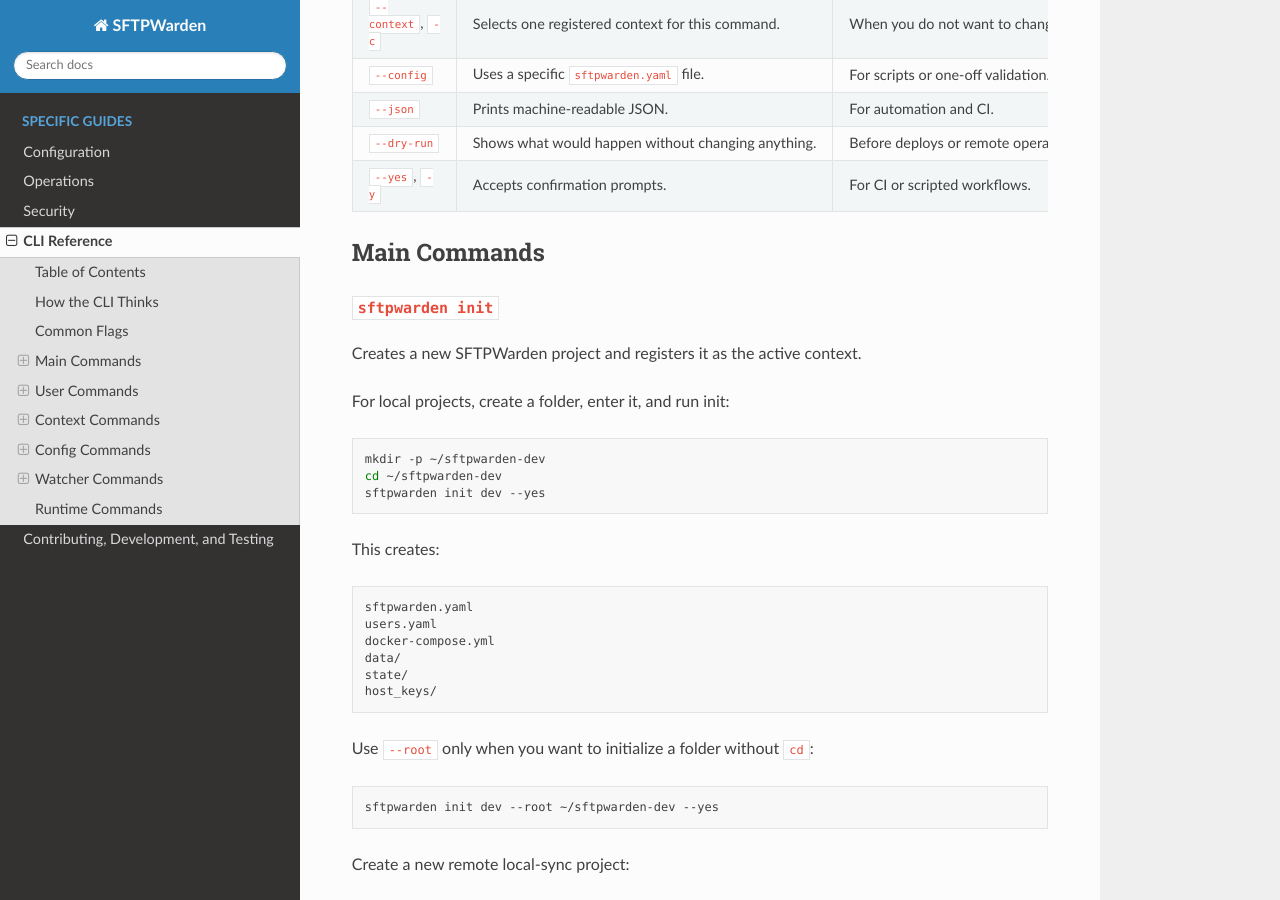
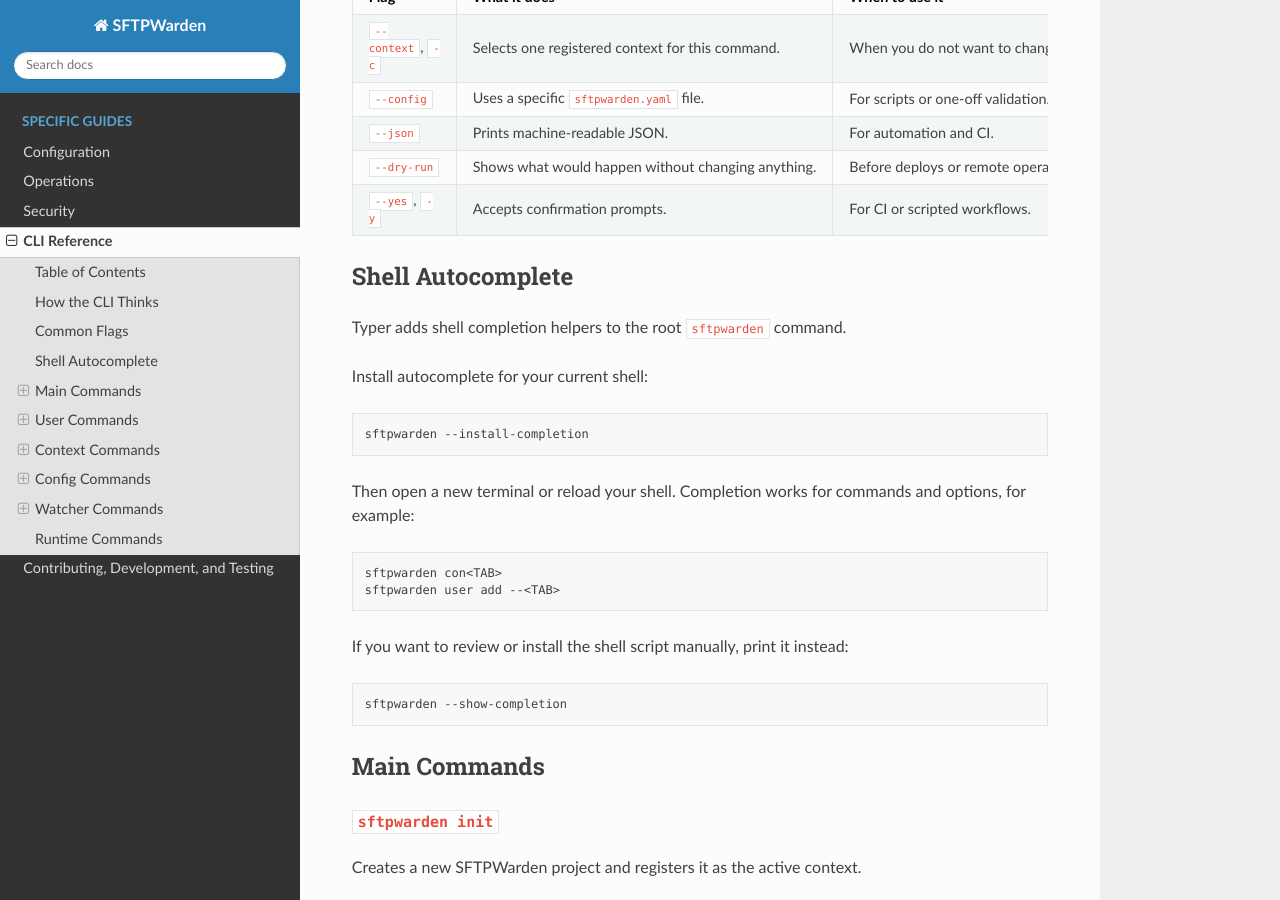
Before and after one commit to kithuto/SFTPWarden, a Sphinx documentation site: the page built from docs/cli-reference.md, in a window 1280 px wide and 900 px high, scrolled down 1997 px. Built offline with Sphinx 7.4.7 and the Read the Docs theme 3.1.0, drawn with Linux system fonts in a browser that asks for light colours.

Commit message:
feat: console completions documented in readme and cli reference

````diff
--- a/docs/cli-reference.md
+++ b/docs/cli-reference.md
@@ -7,6 +7,7 @@ project. You do not need to know SFTPWarden internals to use these commands.
 
 - [How the CLI Thinks](#how-the-cli-thinks)
 - [Common Flags](#common-flags)
+- [Shell Autocomplete](#shell-autocomplete)
 - [Main Commands](#main-commands)
   - [sftpwarden init](#sftpwarden-init)
   - [SQL init flags](#sql-init-flags)
@@ -87,6 +88,30 @@ sftpwarden users -c prod
 | `--json` | Prints machine-readable JSON. | For automation and CI. |
 | `--dry-run` | Shows what would happen without changing anything. | Before deploys or remote operations. |
 | `--yes`, `-y` | Accepts confirmation prompts. | For CI or scripted workflows. |
+
+## Shell Autocomplete
+
+Typer adds shell completion helpers to the root `sftpwarden` command.
+
+Install autocomplete for your current shell:
+
+```bash
+sftpwarden --install-completion
+```
+
+Then open a new terminal or reload your shell. Completion works for commands and
+options, for example:
+
+```bash
+sftpwarden con<TAB>
+sftpwarden user add --<TAB>
+```
+
+If you want to review or install the shell script manually, print it instead:
+
+```bash
+sftpwarden --show-completion
+```
 
 ## Main Commands
 
````
Also changed, not shown: README.md (+23 -0 lines).
